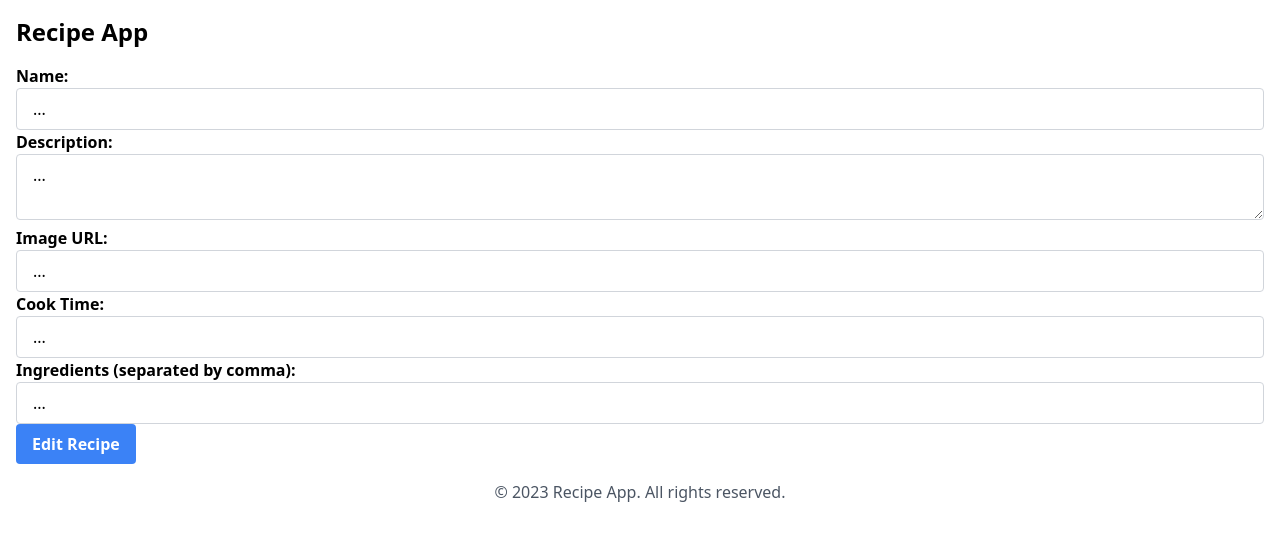
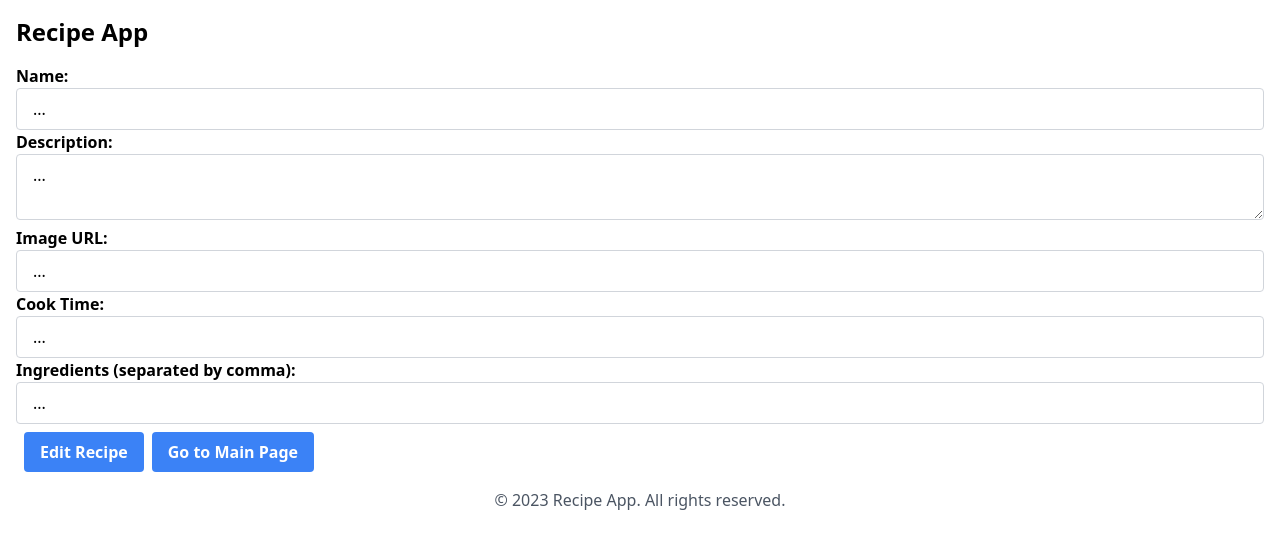
Before and after one commit to Mohammadxoja2005/recipe_app_frontend, a React (Vite) app: page /edit/1 in a window 1280 px wide. Shown: the top 548 px of the page. Built offline with nearby package versions, Linux system fonts and the light colour scheme; no server answers.

Commit message:
added delete recipe API

```diff
--- a/src/pages/RecipeCreatePage/components/RecipeForm/RecipeForm.tsx
+++ b/src/pages/RecipeCreatePage/components/RecipeForm/RecipeForm.tsx
@@ -5,9 +5,13 @@ import styles from "./index.module.css"
 import { useSelector, useDispatch } from 'react-redux';
 import { postRecipe } from '../../../../store/features/recipeSlice';
 import { Dispatch } from "redux";
+// react-router-dom
+import { useNavigate } from 'react-router-dom';
 
 const RecipeForm: FC = () => {
     const dispatch: Dispatch<any> = useDispatch()
+    const navigate = useNavigate();
+
     const [name, setName] = useState<string>('');
     const [description, setDescription] = useState<string>('');
     const [image, setImage] = useState<string>('');
@@ -57,7 +61,11 @@ const RecipeForm: FC = () => {
                 {isLoading ?
                     <button className={styles.button}>Sending data...</button>
                     :
-                    <button type="submit" className={styles.button}>Create Recipe</button>
+                    <>
+                        <button type="submit" className={styles.button}>Create Recipe</button>
+                        <button onClick={() => navigate('/')}  className={styles.button}>Go to Main Page</button>
+                    </>
+
                 }
 
             </form>
--- a/src/pages/RecipeCreatePage/components/RecipeForm/index.module.css
+++ b/src/pages/RecipeCreatePage/components/RecipeForm/index.module.css
@@ -7,5 +7,5 @@
   }
 
   .button {
-    @apply bg-blue-500 text-white font-bold py-2 px-4 rounded hover:bg-blue-600 focus:outline-none focus:bg-blue-600 mt-2;
+    @apply bg-blue-500 text-white font-bold py-2 px-4 rounded hover:bg-blue-600 focus:outline-none focus:bg-blue-600 mt-2 ml-2;
   }
--- a/src/pages/RecipeEditPage/RecipeForm/RecipeForm.tsx
+++ b/src/pages/RecipeEditPage/RecipeForm/RecipeForm.tsx
@@ -9,10 +9,13 @@ import { fetchOneRecipe, editRecipe } from '../../../store/features/recipeSlice'
 import { Dispatch } from 'redux';
 // types
 import { editRecipeType } from '../../../types/Recipe';
+// react-router-dom
+import { useNavigate } from 'react-router-dom';
 
 const RecipeForm: FC = () => {
     const { id } = useParams();
     const dispatch: Dispatch<any> = useDispatch();
+    const navigate = useNavigate();
 
     const [idEdit, setIdEdit] = useState<number>(0)
     const [name, setName] = useState<string>('...');
@@ -76,7 +79,11 @@ const RecipeForm: FC = () => {
                     ?
                     <button className={styles.button}>Changing Recipe...</button>
                     :
-                    <button type="submit" className={styles.button}>Edit Recipe</button>
+                    <>
+                        <button type="submit" className={styles.button}>Edit Recipe</button>
+                        <button onClick={() => navigate('/')} className={styles.button}>Go to Main Page</button>
+                    </>
+
                 }
             </form>
         </div>
--- a/src/pages/RecipeEditPage/RecipeForm/index.module.css
+++ b/src/pages/RecipeEditPage/RecipeForm/index.module.css
@@ -7,5 +7,5 @@
 }
 
 .button {
-  @apply bg-blue-500 text-white font-bold py-2 px-4 rounded hover:bg-blue-600 focus:outline-none focus:bg-blue-600;
+  @apply bg-blue-500 text-white font-bold py-2 px-4 rounded hover:bg-blue-600 focus:outline-none focus:bg-blue-600 mt-2 ml-2;
 }
```
